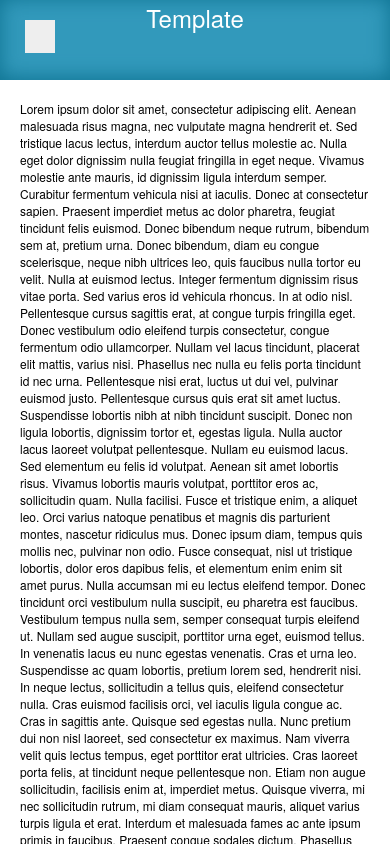
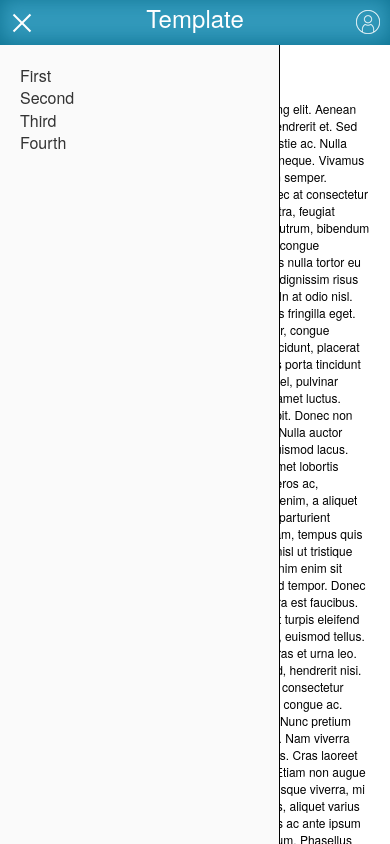
Before and after one commit to choijaewoong/template, a plain HTML site: page views/index.html in a window 390 px wide. Both pictures are taken after a click on the link 40 px from the left and 36 px from the top of the page. Shown: the top 844 px of the page. Drawn offline with Linux system fonts and the light colour scheme.

Commit message:
dev: side nav 湲곕뒫 援ы쁽

```diff
--- a/assets/css/_global.css
+++ b/assets/css/_global.css
@@ -14,3 +14,12 @@ body {
     -moz-box-sizing: border-box;
     box-sizing: border-box;
 }
+
+.sp {
+    display: inline-block;
+    /* background:url(../images/sprite.png) no-repeat; */
+    /* background-size: */
+    overflow: hidden;
+    font-size: 0;
+    white-space: nowrap;
+}
--- /dev/null
+++ b/assets/css/_module/_btn.css
@@ -0,0 +1,64 @@
+.btn-menu-wrap {
+    position: relative;
+}
+.btn-menu {
+    display: inline-block;
+    position: relative;
+    width: 24px;
+    height: 24px;
+    opacity: 0;
+    visibility: hidden;
+    -webkit-transition: visibility .3s linear, opacity .3s linear;
+    transition: visibility .3s linear, opacity .3s linear ;
+}
+.btn-menu .middle-bar {
+    position: absolute;
+    top: 50%;
+    left:0;
+    width: 24px;
+    height:2px;
+    -webkit-transform: translateY(-50%);
+    transform: translateY(-50%);
+    background-color: #fff;
+}
+.btn-menu.on .middle-bar {
+    opacity: 0;
+}
+.btn-menu:before {
+    position: absolute;
+    top: 50%;
+    left: 0;
+    width: 24px;
+    height: 2px;
+    background-color: #fff;
+    -webkit-transform: translateY(-50%);
+    transform: translateY(-50%);
+    -webkit-transition: top .3s linear, transform .3s linear;
+    transition: top .3s linear, transform .3s linear;
+    content: ''
+}
+.btn-menu.on:before {
+    top: 50%;
+    -ms-transform: rotate(45deg);
+    -webkit-transform:  rotate(45deg);
+    transform: rotate(45deg);
+}
+.btn-menu:after {
+    position: absolute;
+    top: 50%;
+    left: 0;
+    width: 24px;
+    height: 2px;
+    background-color: #fff;
+    -webkit-transform: translateY(-50%);
+    transform: translateY(-50%);
+    -webkit-transition: top .3s linear, transform .3s linear;
+    transition: top .3s linear, transform .3s linear;
+    content: ''
+}
+.btn-menu.on:after {
+    top: 50%;
+    -ms-transform: rotate(-45deg);
+    -webkit-transform: rotate(-45deg);
+    transform: rotate(-45deg);
+}
--- /dev/null
+++ b/assets/css/_module/_link.css
@@ -0,0 +1,27 @@
+.link {
+    display: inline-block;
+    position: relative;
+    text-decoration: none;
+    font-size: 16px;
+    line-height: 1.4em;
+    color: #333;
+}
+.link:hover {
+    color: #0d7291;
+}
+.link:after {
+    position: absolute;
+    bottom: 0;
+    left: 50%;
+    width: 0;
+    height: 1px;
+    background-color: #0d7291;;
+    transition: all .2s linear;
+    content:'';
+}
+
+.link:hover:after {
+    left: 0;
+    right: 0;
+    width: 100%;
+}
--- /dev/null
+++ b/assets/css/_responsive.css
@@ -0,0 +1,38 @@
+@media only screen and (max-width : 1080px) {
+
+    .header-tit {
+        width: 100%;
+    }
+    .lnb {
+        opacity: 0;
+        left: -280px;
+    }
+    .lnb.on {
+        opacity: 1;
+        left: 0;
+    }
+    .contents {
+        margin-left: 0;
+    }
+    .footer {
+        margin-left: 0;
+    }
+    .btn-lnb-wrap {
+        opacity: 1;
+        visibility: visible;
+        -ms-transform: rotate(0);
+        -webkit-transform: rotate(0);
+        transform: rotate(0);
+    }
+
+    .btn-menu {
+        opacity: 1;
+        visibility: visible;
+    }
+    .btn-menu:before {
+        top: 4px;
+    }
+    .btn-menu:after {
+        top: 20px;
+    }
+}
--- a/assets/css/_sprite.css
+++ b/assets/css/_sprite.css
@@ -0,0 +1,6 @@
+.icon-user {
+    background: url(../images/icon-user-sm.png);
+    width: 24px;
+    height: 24px;
+
+}
--- a/assets/css/layout.css
+++ b/assets/css/layout.css
@@ -1,7 +1,10 @@
 
 .header {
-    position: relative;
-    height: 80px;
+    position: fixed;
+    top:0;
+    left:0;
+    right:0;
+    height: 45px;
     background-color: #3299BB;
     -moz-box-shadow:    inset 0 -2px 20px #0d7291;
     -webkit-box-shadow: inset 0 -2px 20px #0d7291;
@@ -11,13 +14,12 @@
 .header-tit {
     /* float: left; */
     width: 280px;
-    height: 80px;
+    height: 45px;
     font-size: 24px;
     color: #fff;
     text-align: center;
-
-    -webkit-transition: all .3s ease-in;
-    transition: all .3s ease-in;
+    /* -webkit-transition: all .1s ease-in;
+    transition: all .1s ease-in; */
 }
 
 .header-info {
@@ -30,44 +32,49 @@
 
 .lnb {
     position: fixed;
-    top: 80px;
+    top: 45px;
     bottom: 0;
     left: 0;
     width: 280px;
     padding: 20px;
-    /* background-color: #eaeaea; */
-    border-right: 1px solid #eee;
-    -webkit-transition: all .3s ease-in, opacity .3s;;
-    transition: all .3s ease-in, opacity .3s;
+    background-color: #fafafa;
+    border-right: 1px solid #000;
+    -webkit-transition: left .3s ease-in, opacity .3s ease-in;
+    transition: left .3s ease-in, opacity .3s ease-in;
+}
+
+.btn-menu-lnb {
+    position: absolute;
+    top: 10px;
+    left: 10px;
+    font-size: 0;
 }
 
 .btn-lnb-wrap {
     position: absolute;
     top: 20px;
     left: 20px;
-    width: 0;
-    height: 0;
     overflow: hidden;
+    opacity: 0;
     text-align: center;
-
-    -webkit-transition: all .3s linear;
-    transition: all .3s linear;
-
+    visibility: hidden;
+    -ms-transform: rotate(90deg);
+    -webkit-transform: rotate(90deg);
+    transform: rotate(90deg);
+    -webkit-transition: all .4s linear;
+    transition: all .4s linear;
+}
+.btn-user-lnb {
+    position: absolute;
+    top: 10px;
+    right: 10px;
+    font-size: 0;
 }
 
-.btn-lnb {
-    display: inline-block;
-    background-color: #eee;
-}
-.btn-lnb .icon-menu {
-    display: inline-block;
-    width: 30px;
-    height: 30px;
-}
 
 .container {
     min-height:100%;
-    margin-top: -160px;
+    margin-top: -80px;
     padding-top: 160px;
 }
 
@@ -85,36 +92,6 @@
     -moz-box-shadow:    inset 0 2px 20px #0d7291;
     -webkit-box-shadow: inset 0 2px 20px #0d7291;
     box-shadow:         inset 0 2px 20px #0d7291;
-    -webkit-transition: all .3s ease-in;
-    transition: all .3s ease-in;
-
+    -webkit-transition: all .4s ease-in;
+    transition: all .4s ease-in;
 }
-
-@media only screen and (max-width : 1080px) {
-
-    .header-tit {
-        /* margin: 0 auto; */
-        width: 100%;
-    }
-
-    .lnb {
-        opacity: 0;
-        left: -280px;
-    }
-
-    .contents {
-        margin-left: 0;
-    }
-
-    .footer {
-        margin-left: 0;
-    }
-
-
-    .btn-lnb-wrap {
-        width: 40px;
-        height: 40px;
-    }
-
-
-}
--- /dev/null
+++ b/assets/css/style.css
@@ -0,0 +1,10 @@
+@charset "utf-8";
+
+@import url(./_reset.css);
+@import url(./_global.css);
+@import url(./_sprite.css);
+@import url(./_header.css);
+@import url(./_module/_btn.css);
+@import url(./_module/_link.css);
+@import url(./layout.css);
+@import url(./_responsive.css);
--- /dev/null
+++ b/assets/js/style.js
@@ -0,0 +1,78 @@
+window.onload = function() {
+
+
+
+};
+
+var app = (function() {
+
+    var _throttle = function (callback, interval) {
+        var wait = false;
+        return function () {
+            if (!wait) {
+                callback.call();
+                wait = true;
+                setTimeout(function () {
+                    wait = false;
+                }, interval);
+            }
+        };
+    };
+    var _debounce = function (func, wait, immediate) {
+        var timeout;
+        return function () {
+            var context = this, args = arguments;
+            var later = function () {
+                timeout = null;
+                if (!immediate) func.apply(context, args);
+            };
+            var callNow = immediate && !timeout;
+            clearTimeout(timeout);
+            timeout = setTimeout(later, wait);
+            if (callNow) func.apply(context, args);
+        };
+    };
+
+    var _hasClass = function(element, cls) {
+        return (' ' + element.className + ' ').indexOf(' ' + cls + ' ') > -1;
+    }
+
+    var toggleLnbMenu = function() {
+        // var btnLnbMenu = document.getElementById('#btnLnbMenu');
+        // document.querySelector('.btn-menu-lnb').addEventListener('click', function(e) {
+        //     e.preventDefault();
+        //     if(e.target && e.target.matches('#btnLnbMenu')) {
+        //         console.log("dd");
+        //     }
+        // });
+        document.querySelector('.btn-menu').addEventListener('click', function(e) {
+            e.preventDefault();
+
+            if (_hasClass(this, 'on')) {
+                this.className = 'btn-menu';
+                var lnb = document.querySelector('.lnb');
+                lnb.className = 'lnb';
+            } else {
+                this.className = 'btn-menu on';
+                var lnb = document.querySelector('.lnb');
+                lnb.className = 'lnb on';
+            }
+        });
+
+        window.addEventListener('resize', _throttle(function() {
+            if(window.innerWidth > 1080) {
+                document.querySelector('.btn-menu').className = 'btn-menu';
+                var lnb = document.querySelector('.lnb');
+                lnb.className = 'lnb';
+            }
+            console.log(window.innerWidth);
+        }, 200));
+    };
+
+
+
+    return {
+        toggleLnbMenu: toggleLnbMenu
+    };
+
+}());
--- a/views/index.html
+++ b/views/index.html
@@ -5,26 +5,38 @@
     <meta name="viewport" content="width=device-width, initial-scale=1.0">
     <meta http-equiv="X-UA-Compatible" content="ie=edge">
     <title>Template</title>
-    <link rel="stylesheet" href="../assets/css/_reset.css">
-    <link rel="stylesheet" href="../assets/css/_global.css">
-    <link rel="stylesheet" href="../assets/css/layout.css">
+    <link rel="stylesheet" href="../assets/css/style.css">
 </head>
 <body>
     <div class="header">
         <h1 class="header-tit">Template</h1>
+        <!-- <ul class="header-menu">
+            <li class="menu-item">Home</li>
+            <li class="menu-item">About</li>
+            <li class="menu-item">Guest</li>
+            <li class="menu-item">Admin</li>
+        </ul> -->
+
         <div class="header-info">
 
         </div>
         <div class="lnb">
             <ul class="lnb-menu">
-                <li class="menu-item">First</li>
-                <li class="menu-item">Second</li>
-                <li class="menu-item">Third</li>
-                <li class="menu-item">Fourth</li>
+                <li class="menu-item"><a href="#" class="link">First</a></li>
+                <li class="menu-item"><a href="#" class="link">Second</a></li>
+                <li class="menu-item"><a href="#" class="link">Third</a></li>
+                <li class="menu-item"><a href="#" class="link">Fourth</a></li>
             </ul>
         </div>
-        <div class="btn-lnb-wrap">
-            <a href="#" class="btn-lnb"><span class="icon-menu sp"></span></a>
+        <div class="btn-menu-lnb">
+            <a href="#" id="btnLnbMenu" class="btn-menu">
+                <span class="middle-bar"></span>
+            </a>
+        </div>
+        <div class="btn-user-lnb">
+            <a href="#" id="btnLnbUser" class="btn">
+                <span class="icon-user sp"></span>
+            </a>
         </div>
     </div>
     <div class="container">
@@ -43,5 +55,9 @@
     <div class="footer">
 
     </div>
+    <script src="../assets/js/style.js"></script>
+    <script>
+        app.toggleLnbMenu();
+    </script>
 </body>
 </html>
```
Also changed, not shown: assets/css/_header.css (added), assets/images/icon-close-sm.png (added), assets/images/icon-close.png (added), assets/images/icon-menu-sm.png (added), assets/images/icon-menu.png (added), assets/images/icon-user-sm.png (added).
